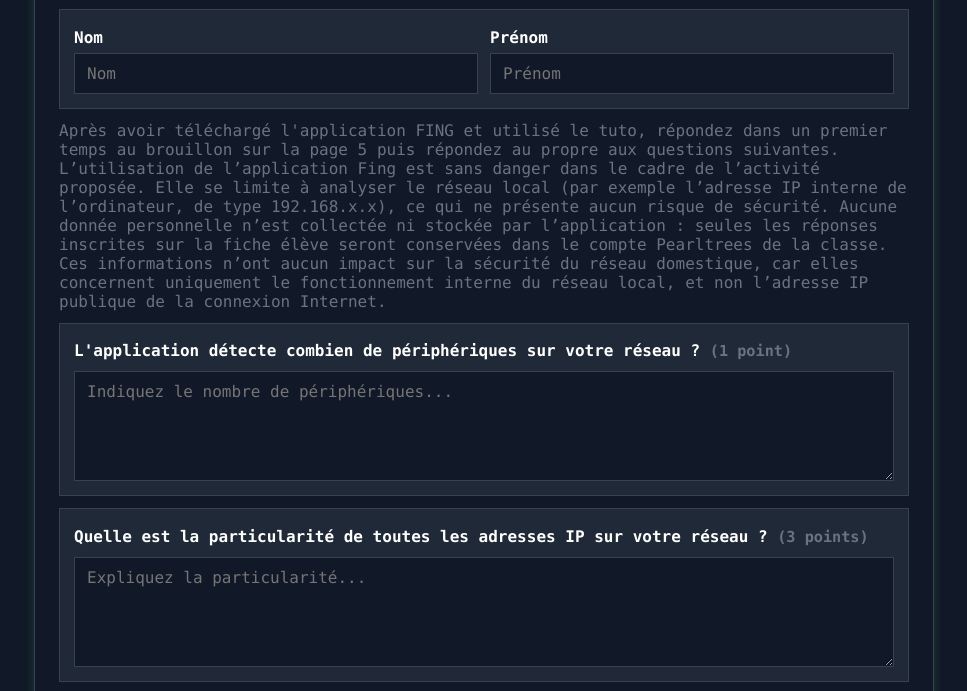
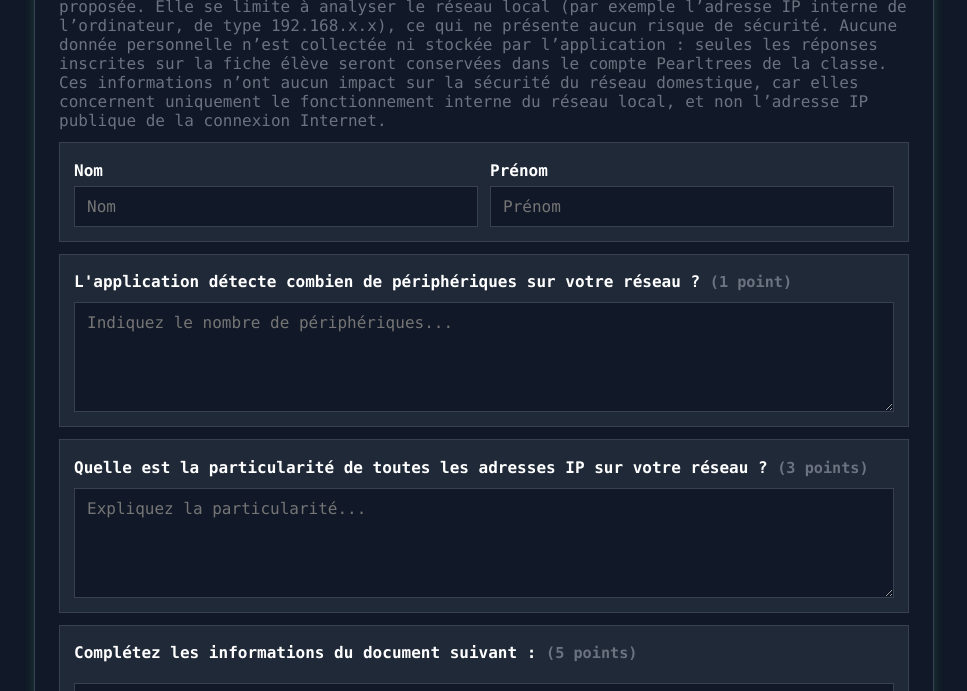
Before and after one commit to Drane06/activit-fing, a plain HTML site: page index.html in a window 1280 px wide. Shown: the part 147-838 px from the top of the page, without its empty margins (156-1123 px from the left). Drawn offline with nearby package versions, Linux system fonts and the light colour scheme.

Commit message:
Update index.html

```diff
--- a/index.html
+++ b/index.html
@@ -168,7 +168,7 @@
     <div class="wrap">
         <header>
             <h1>Fiche élève – Réseaux informatiques</h1>
-            <p class="lead">Répondez aux questions après avoir téléchargé l'application FING sur votre portable. Quand toutes les cellules seront complétées, vous pourrez utiliser le bouton 'Exporter en PDF' et déposer votre document dans Pearltrees.</p>
+            <p class="lead">Après avoir téléchargé l'application FING et utilisé le tuto, répondez dans un premier temps au brouillon sur la page 5 puis répondez au propre aux questions suivantes. L’utilisation de l’application Fing est sans danger dans le cadre de l’activité proposée. Elle se limite à analyser le réseau local (par exemple l’adresse IP interne de l’ordinateur, de type 192.168.x.x), ce qui ne présente aucun risque de sécurité. Aucune donnée personnelle n’est collectée ni stockée par l’application : seules les réponses inscrites sur la fiche élève seront conservées dans le compte Pearltrees de la classe. Ces informations n’ont aucun impact sur la sécurité du réseau domestique, car elles concernent uniquement le fonctionnement interne du réseau local, et non l’adresse IP publique de la connexion Internet.</p>
         </header>
 
         <section class="card row2">
@@ -182,7 +182,7 @@
             </div>
         </section>
 
-        <p class="lead">Après avoir téléchargé l'application FING et utilisé le tuto, répondez dans un premier temps au brouillon sur la page 5 puis répondez au propre aux questions suivantes. L’utilisation de l’application Fing est sans danger dans le cadre de l’activité proposée. Elle se limite à analyser le réseau local (par exemple l’adresse IP interne de l’ordinateur, de type 192.168.x.x), ce qui ne présente aucun risque de sécurité. Aucune donnée personnelle n’est collectée ni stockée par l’application : seules les réponses inscrites sur la fiche élève seront conservées dans le compte Pearltrees de la classe. Ces informations n’ont aucun impact sur la sécurité du réseau domestique, car elles concernent uniquement le fonctionnement interne du réseau local, et non l’adresse IP publique de la connexion Internet.</p>
+
 
         <section class="card q" id="q1">
             <h3>L'application détecte combien de périphériques sur votre réseau ? <span class="points">(1 point)</span></h3>
```
